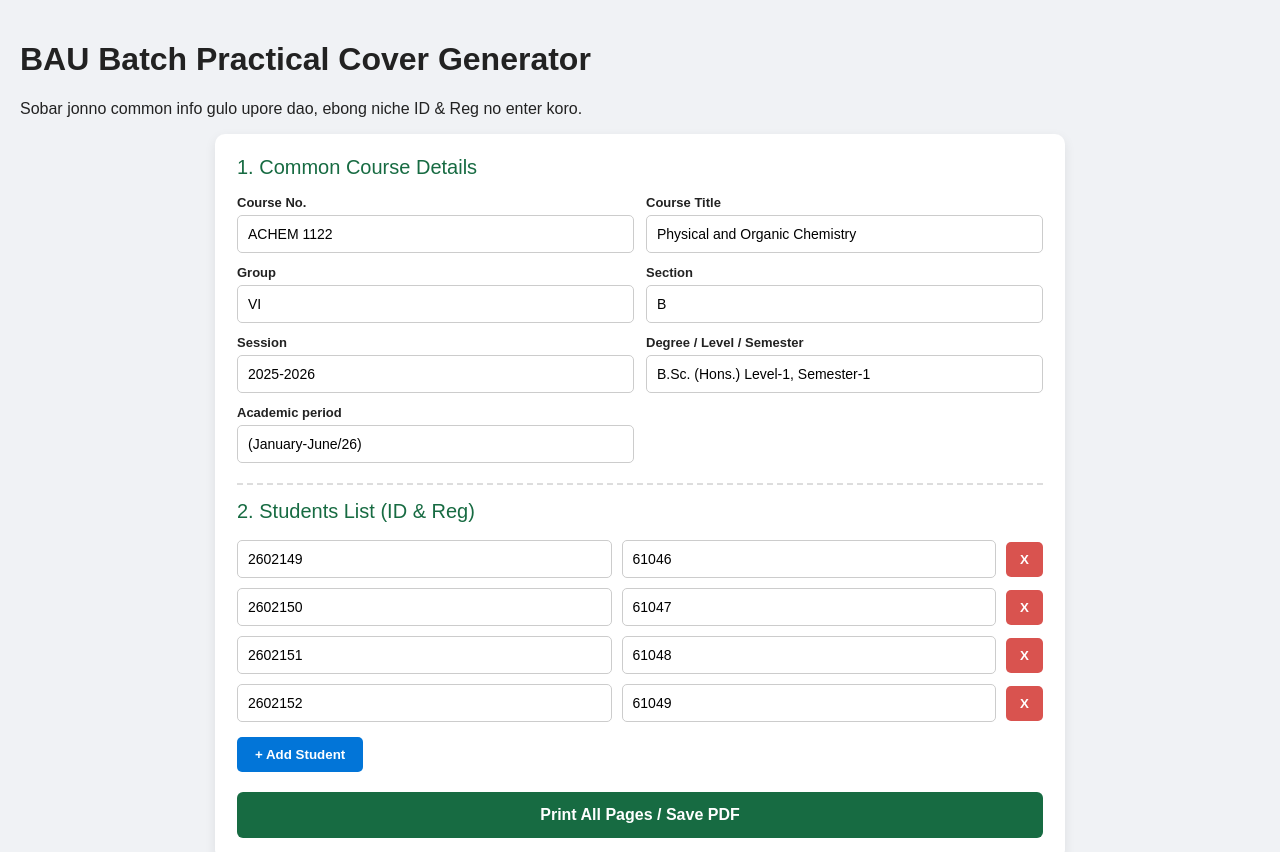
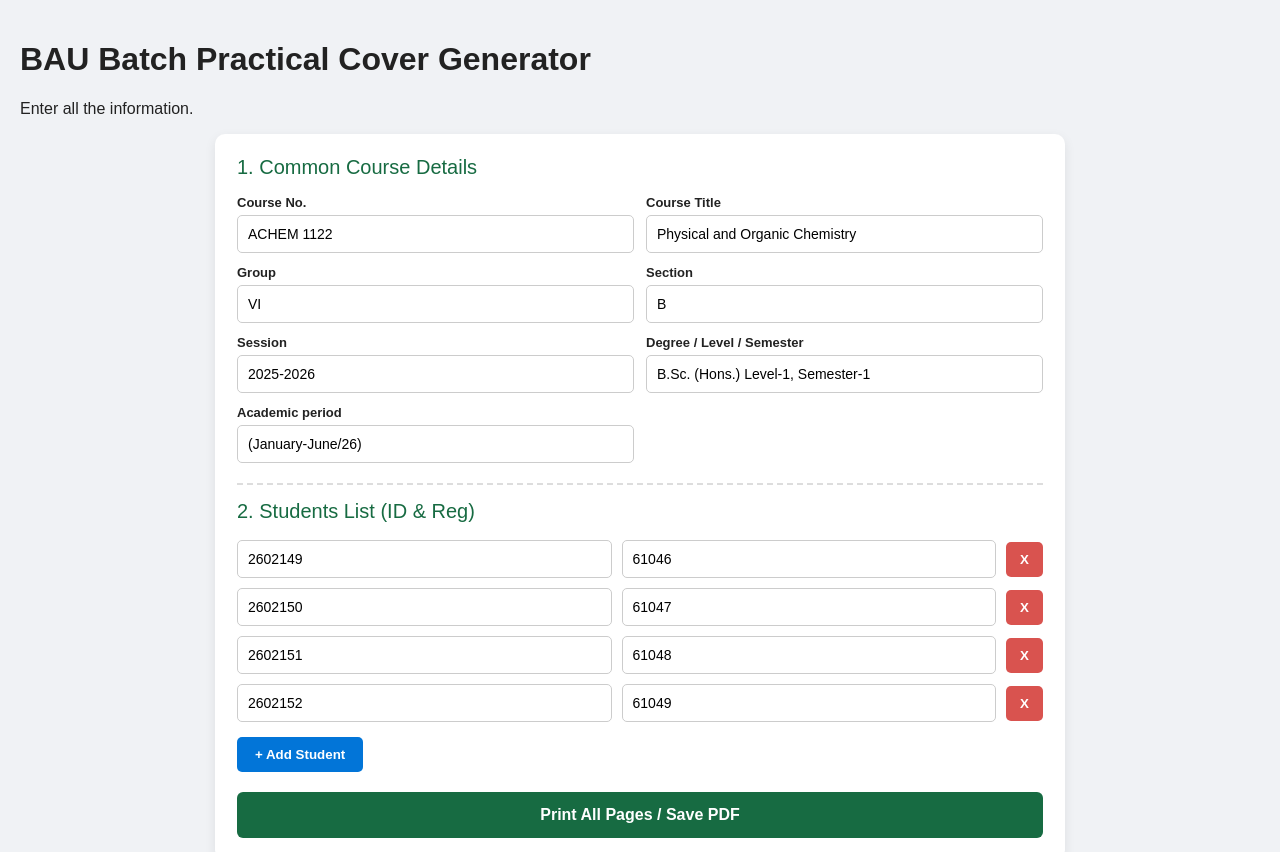
Before and after one commit to Mohamamd-Asif/BAU-PRACTICAL-COVER-PAGE-GENERATOR-, a plain HTML site: page index.html in a window 1280 px wide. Shown: the top 852 px of the page. Drawn offline with Linux system fonts and the light colour scheme.

Commit message:
Update instructions text in index.html

```diff
--- a/index.html
+++ b/index.html
@@ -168,7 +168,7 @@ input {
 <body>
 
 <h1>BAU Batch Practical Cover Generator</h1>
-<p class="instructions">Sobar jonno common info gulo upore dao, ebong niche ID & Reg no enter koro.</p>
+<p class="instructions">Enter all the information.</p>
 
 <section class="editor">
   <h2>1. Common Course Details</h2>
```
